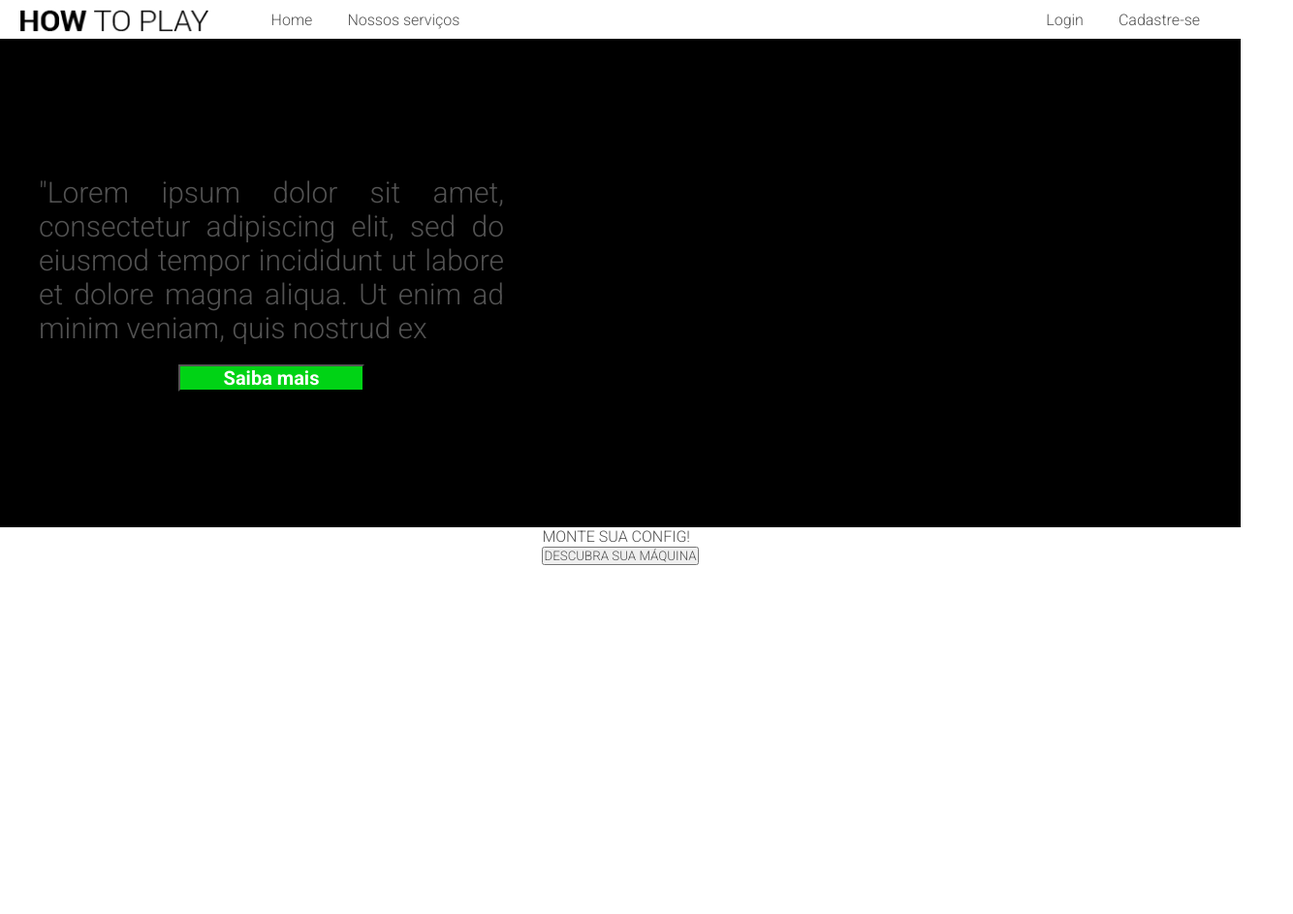
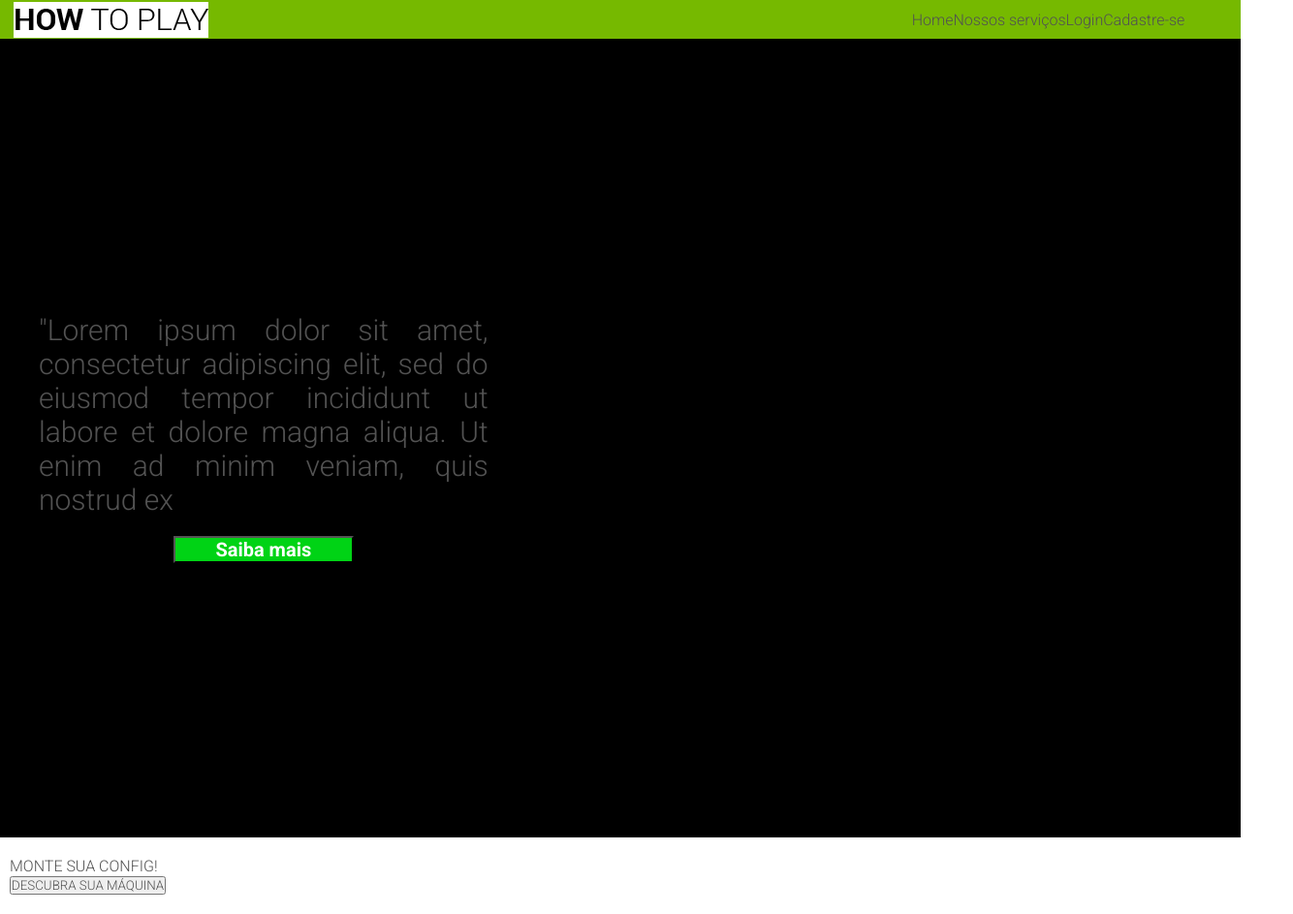
Before and after one commit to MResendeSilva/Projeto-Individual-Why-to-Play-v1, a plain HTML site: page site/home.html in a window 1280 px wide. Shown: the whole page at 97% size, 1334 px wide, since content can reach past the window. Before the commit the page ends 800 px from the top, so only its background shows below. Drawn offline with Linux system fonts and the light colour scheme.

Commit message:
UPDATE - CSS

```diff
--- a/site/css/banner.css
+++ b/site/css/banner.css
@@ -10,10 +10,14 @@
 
 .banner {
     background-color: black;
-    height: 60vh;
-    padding: 12px 40px;
+    height: 100vh;
+    padding: 12px 30px;
     display: flex;
     align-items: center;
+}
+
+.banner .container {
+    width: 95%;
 }
 
 .objeto {
--- a/site/css/header.css
+++ b/site/css/header.css
@@ -22,38 +22,41 @@ body::-webkit-scrollbar-thumb {
 }
 
 .header {
+    background-color: #76B900;
     display: flex;
     height: 4vh;
     padding: 4px 4px;
 }
 
 .container {
-    width: 100%;
+    width: 95%;
+    margin: 10px 10px;
     display: flex;
     flex-direction: row;
     align-items: center;
-    justify-content: center;
+    justify-content: space-between;
+}
+
+.logo {
+
+    background-color: white;
 }
 
 .containerul {
     display: flex;
     flex-direction: row;
     align-items: center;
-    justify-content: space-between;
-    margin-right: 40%;
-    margin-left: 1%;
 }
 
 .containerul img {
     width: 40%;
+    padding-right: 80px;
 }
-
 
 .textos {
     width: 100%;
     display: flex;
     flex-direction: row;
-    margin-left: 60px;
     list-style: none;
 }
 
@@ -64,6 +67,10 @@ body::-webkit-scrollbar-thumb {
 }
 
 .textos a {
-    padding-right: 36px;
+
     text-decoration: none;
 }
+
+.nossosservicos {
+    width: auto;
+}
--- a/site/home.html
+++ b/site/home.html
@@ -14,18 +14,15 @@
 
     <div class="header">
         <div class="container">
+            <div class="logo">
+                <img src="./assets/logo.png" alt="">
+            </div>
+
             <div class="containerul">
-                <img src="./assets/logo.png" alt="">
                 <!--Talvez precise colocar um div aqui para poder arrumar as margens da div-->
-                <div class="navbar">
-                    <ul class="textos">
-                        <li><a href="">Home</a></li>
-                        <li><a href="">Nossos serviços</a></li>
-                    </ul>
-                </div>
-            </div>
-            <div class="navbar">
                 <ul class="textos">
+                    <li><a href="">Home</a></li>
+                    <li><a href="">Nossos serviços</a></li>
                     <li><a href="">Login</a></li>
                     <li><a href="">Cadastre-se</a></li>
                 </ul>
@@ -40,7 +37,8 @@
                     <img src="./assets/csgo-capa.jpg" alt="">
                 </div>
                 <div class="texto">
-                    <p>"Lorem ipsum dolor sit amet, consectetur adipiscing elit, sed do eiusmod tempor incididunt ut labore et dolore magna aliqua. Ut enim ad minim veniam, quis nostrud ex</p>
+                    <p>"Lorem ipsum dolor sit amet, consectetur adipiscing elit, sed do eiusmod tempor incididunt ut
+                        labore et dolore magna aliqua. Ut enim ad minim veniam, quis nostrud ex</p>
                     <button>Saiba mais</button>
                 </div>
             </div>
```
Also changed, not shown: site/css/teste.html (added, +46 -0 lines).
